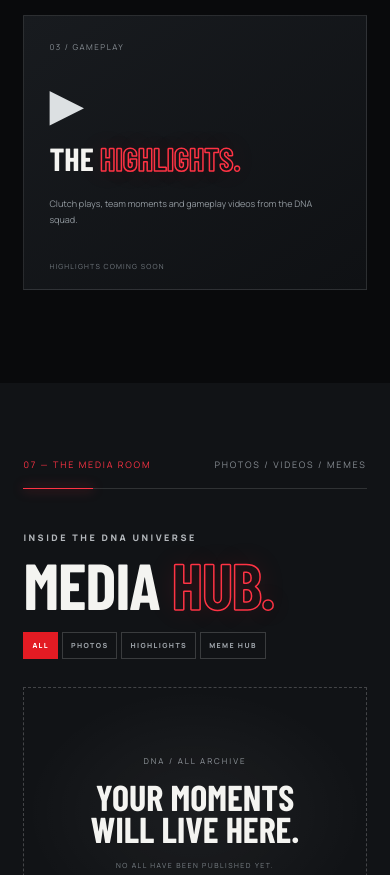
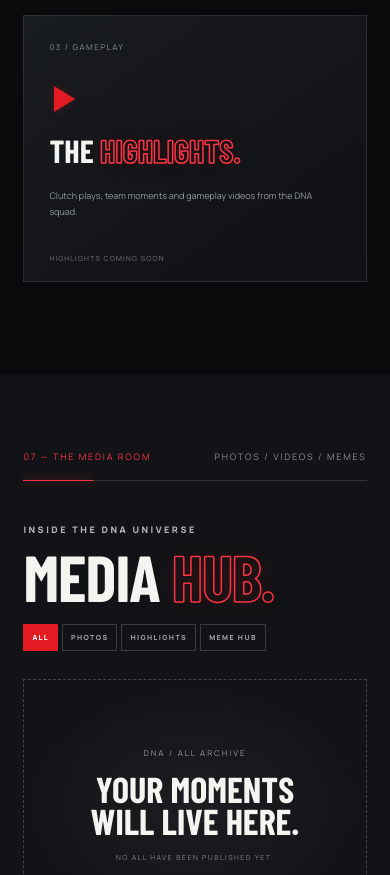
Before and after one commit to dnadynamicesp/dnadynamicesp, a plain HTML site: page index.html in a window 390 px wide. Shown: the part 8805-9680 px from the top of the page. Drawn offline with nearby package versions, Linux system fonts and the light colour scheme; no server answers; a web font is replaced by a local one.

Commit message:
Fix mobile Highlights play triangle icon

```diff
--- a/dna-design.css
+++ b/dna-design.css
@@ -193,3 +193,30 @@
   .hero-emblem{right:-24px;bottom:78px;width:205px;height:205px}
   .floating-hud{left:7%;right:auto;bottom:112px;width:min(195px,54%);max-width:195px;padding:13px}
 }
+
+
+/* Mobile-only: render the Highlights video play mark as a CSS triangle, not an emoji glyph. */
+@media(max-width:760px){
+  #highlightCard .update-icon{
+    position:relative;
+    width:48px;
+    height:48px;
+    display:flex;
+    align-items:center;
+    justify-content:flex-start;
+    font-size:0!important;
+    line-height:0!important;
+    color:transparent!important;
+  }
+  #highlightCard .update-icon::before{
+    content:"";
+    display:block;
+    width:0;
+    height:0;
+    margin-left:5px;
+    border-top:13px solid transparent;
+    border-bottom:13px solid transparent;
+    border-left:21px solid #e31b23;
+    filter:drop-shadow(0 0 5px #e31b2340);
+  }
+}
```
